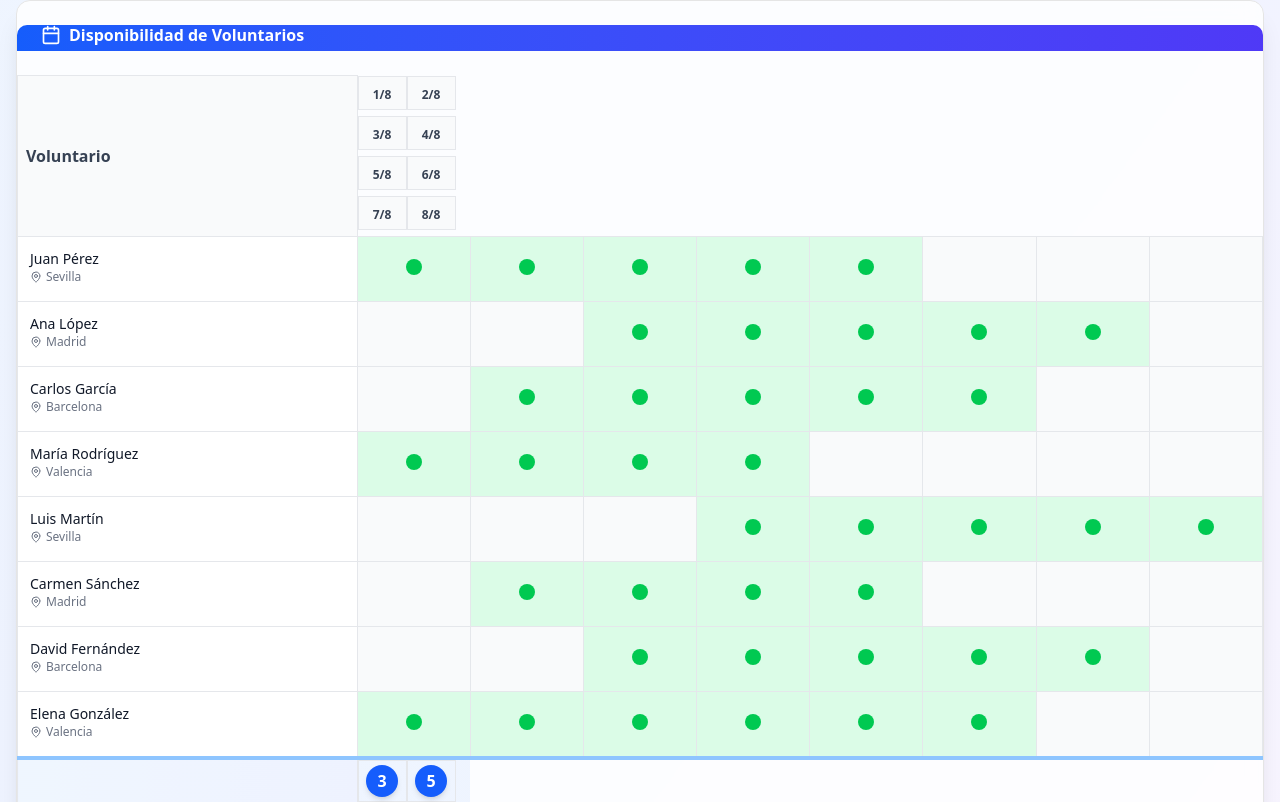
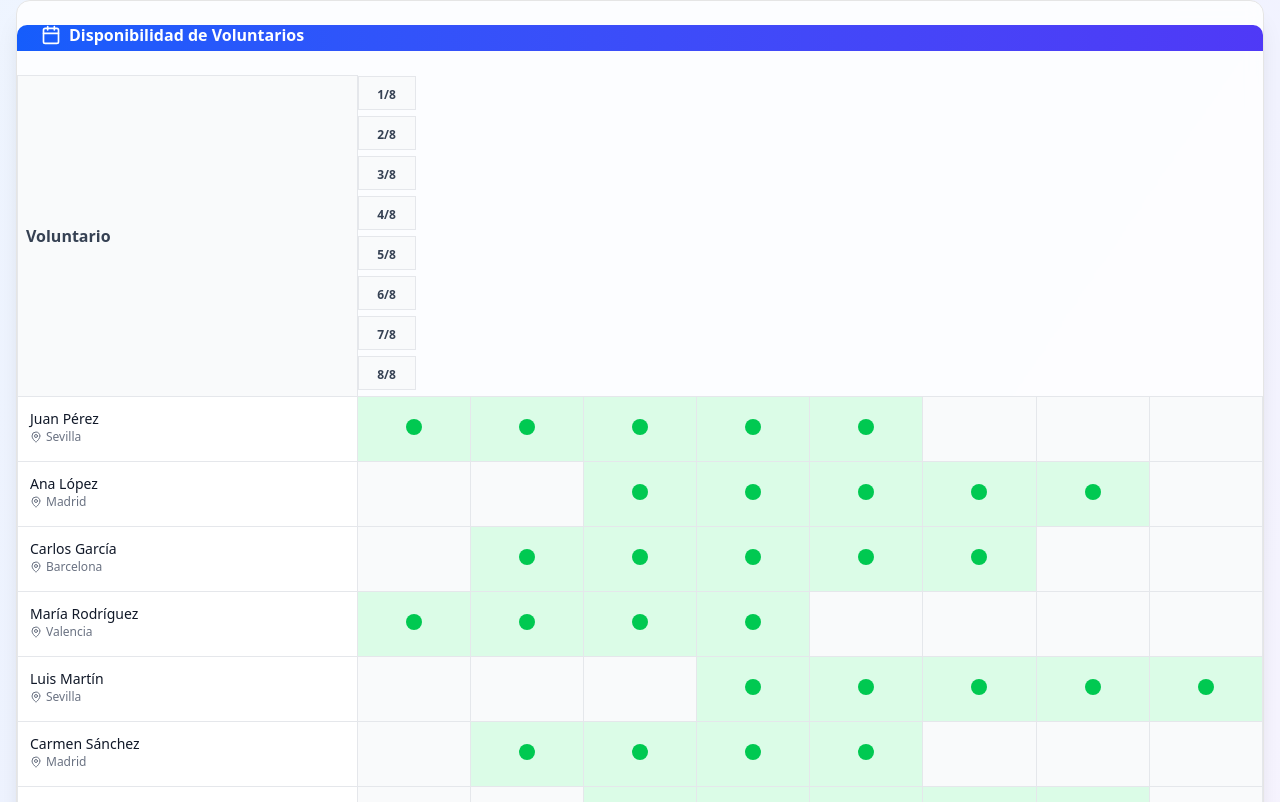
Before and after one commit to eduarsoyyo/volunteersKadampa, a React (Vite) app: page / in a window 1280 px wide. Shown: the part 538-1340 px from the top of the page. Built offline with nearby package versions, Linux system fonts and the light colour scheme.

Commit message:
fechas_horizontal

```diff
--- a/src/App.jsx
+++ b/src/App.jsx
@@ -397,7 +397,7 @@ function App() {
                         {rangoFechas.map((fecha, index) => (
                           <Tooltip key={index} content={formatearFechaCompleta(fecha)} position="bottom">
                             <th className="border border-gray-200 px-2 py-1 text-center font-semibold text-gray-700 w-12 bg-gray-50 hover:bg-gray-100 transition-colors cursor-help">
-                              <span className="text-xs inline-block">{formatearFecha(fecha)}</span>
+                              <span className="text-xs inline-block whitespace-nowrap min-w-[40px]">{formatearFecha(fecha)}</span>
                             </th>
                           </Tooltip>
                         ))}
@@ -481,7 +481,7 @@ function App() {
                           return (
                             <Tooltip key={fechaIndex} content={`${total} voluntarios disponibles el ${formatearFechaCompleta(fecha)}`} position="top">
                               <td className="border border-gray-200 p-1 text-center hover:bg-blue-100 transition-colors cursor-help w-12">
-                                <div className={`inline-flex items-center justify-center w-8 h-8 rounded-full font-bold transition-all duration-200 ${
+                                 <div className={`inline-flex items-center justify-center w-8 h-8 rounded-full font-bold transition-all duration-200 whitespace-nowrap min-w-[40px] ${
                                   total > 0 ? 'bg-blue-600 text-white hover:scale-110 shadow-md' : 'bg-gray-200 text-gray-500'
                                 }`}>
                                   {total}
```
